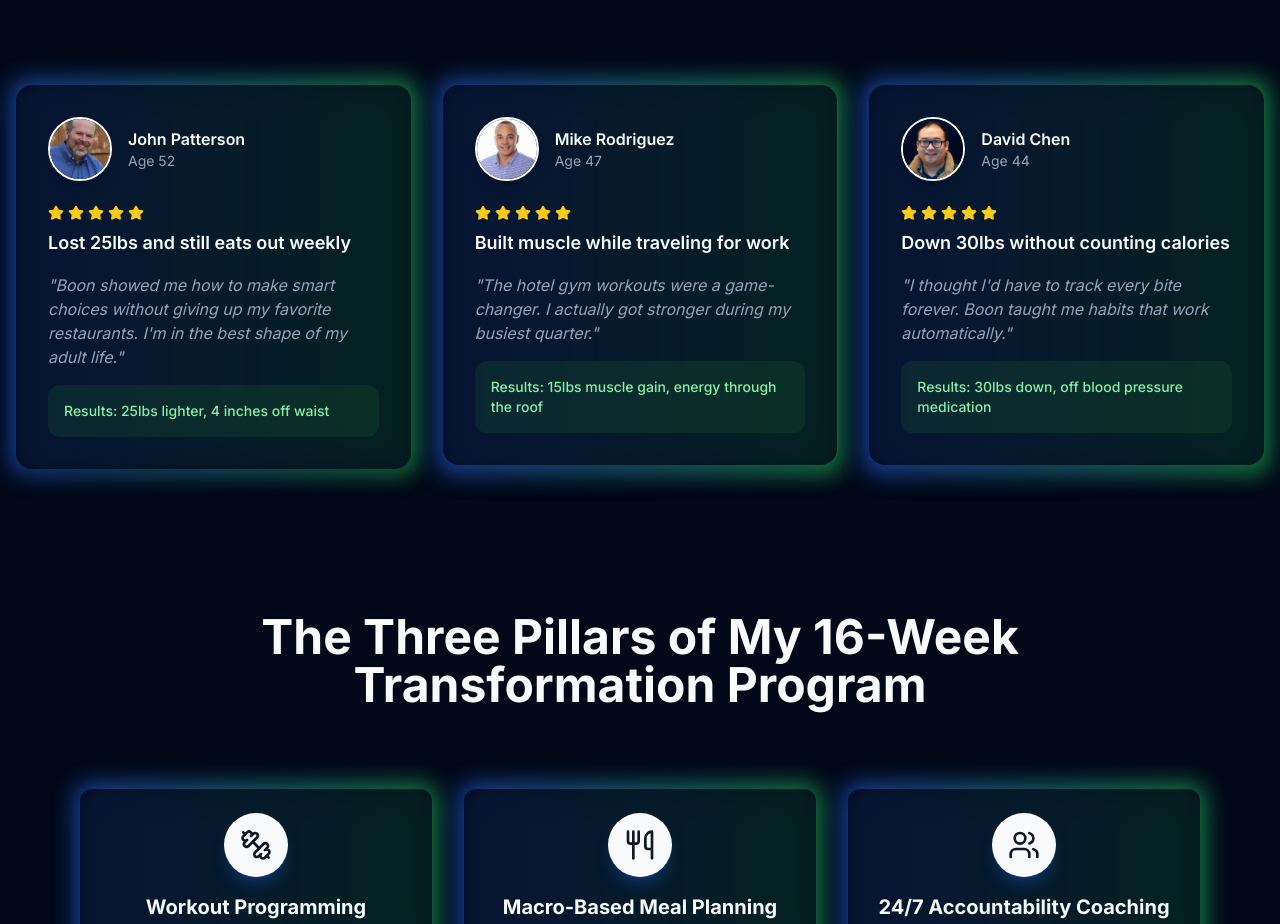
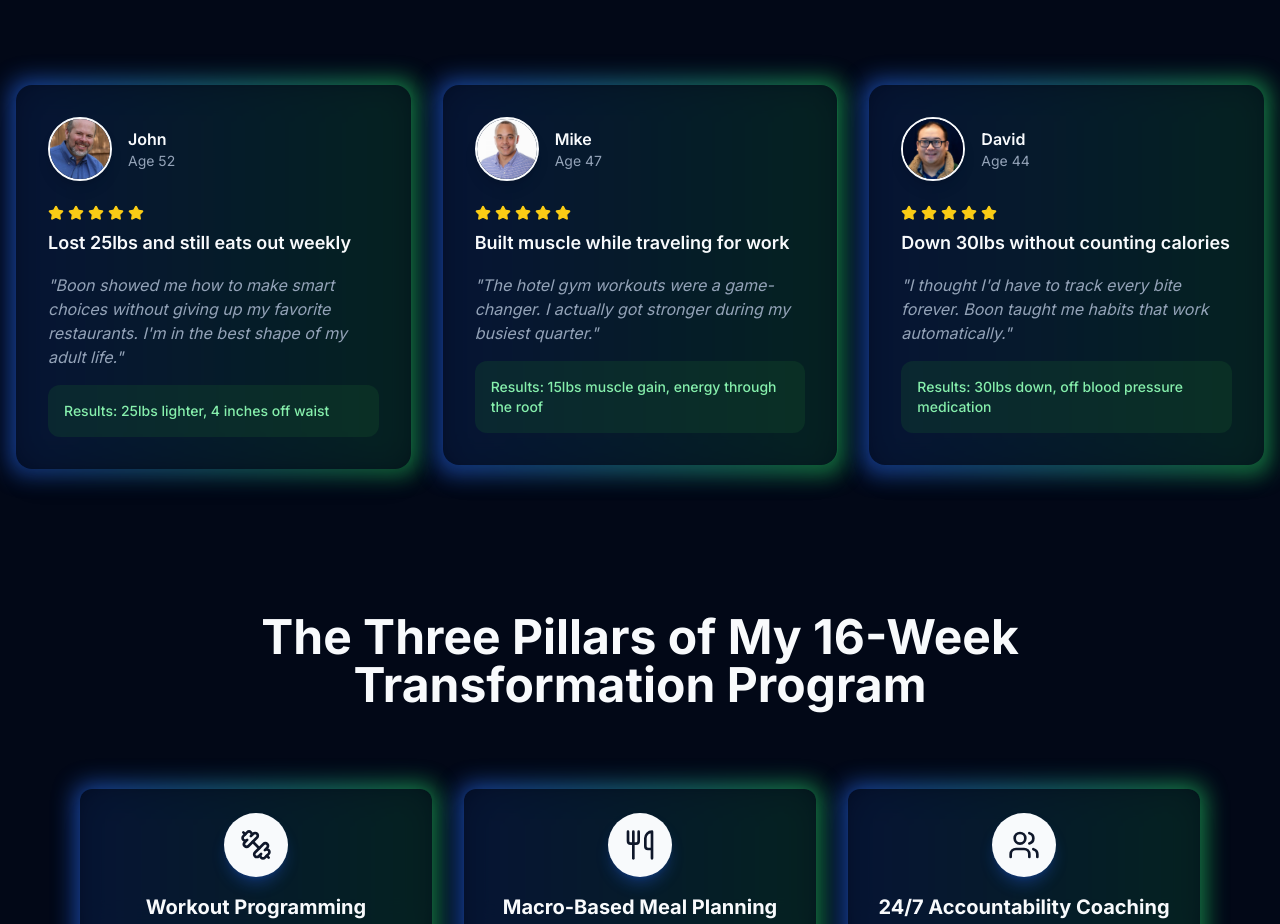
Before and after one commit to sweep-ai/BoonFayWebsite, a React (Vite) app: page / in a window 1280 px wide. Shown: the part 2967-3891 px from the top of the page. Built offline with nearby package versions, Linux system fonts and the light colour scheme.

Commit message:
last name removal

```diff
--- a/src/components/Hero.tsx
+++ b/src/components/Hero.tsx
@@ -4,6 +4,7 @@ import { Calendar, Mail, Star, Award, Users } from 'lucide-react';
 import { Button } from '@/components/ui/button';
 import { Input } from '@/components/ui/input';
 import StrategyCallModal from './StrategyCallModal';
+import { Analytics } from "@vercel/analytics/next"
 
 const Hero = () => {
   const [email, setEmail] = useState('');
--- a/src/components/NewsletterFooter.tsx
+++ b/src/components/NewsletterFooter.tsx
@@ -3,6 +3,7 @@ import { useState } from 'react';
 import { Mail, Send, X } from 'lucide-react';
 import { Button } from '@/components/ui/button';
 import { Input } from '@/components/ui/input';
+import { Analytics } from "@vercel/analytics/next"
 
 const NewsletterFooter = () => {
   const [email, setEmail] = useState('');
--- a/src/components/Process.tsx
+++ b/src/components/Process.tsx
@@ -1,5 +1,6 @@
 
 import { Dumbbell, Utensils, Users } from 'lucide-react';
+import { Analytics } from "@vercel/analytics/next"
 
 const pillars = [
   {
--- a/src/components/Results.tsx
+++ b/src/components/Results.tsx
@@ -4,13 +4,14 @@ import { Star, ArrowRight } from 'lucide-react';
 import { Button } from '@/components/ui/button';
 import StrategyCallModal from './StrategyCallModal';
 import Process from './Process';
+import { Analytics } from "@vercel/analytics/next"
 
 const Results = () => {
   const [showModal, setShowModal] = useState(false);
 
   const testimonials = [
     {
-      name: "John Patterson",
+      name: "John",
       age: 52,
       result: "Lost 25lbs and still eats out weekly",
       quote: "Boon showed me how to make smart choices without giving up my favorite restaurants. I'm in the best shape of my adult life.",
@@ -18,7 +19,7 @@ const Results = () => {
       image: "/Testimonial3.jpeg"
     },
     {
-      name: "Mike Rodriguez",
+      name: "Mike",
       age: 47,
       result: "Built muscle while traveling for work",
       quote: "The hotel gym workouts were a game-changer. I actually got stronger during my busiest quarter.",
@@ -26,7 +27,7 @@ const Results = () => {
         image: "/Testimonial2.jpeg"
       },
     {
-      name: "David Chen",
+      name: "David",
       age: 44,
       result: "Down 30lbs without counting calories",
       quote: "I thought I'd have to track every bite forever. Boon taught me habits that work automatically.",
--- a/src/components/StrategyCallModal.tsx
+++ b/src/components/StrategyCallModal.tsx
@@ -1,6 +1,7 @@
 
 import { X, Calendar, ExternalLink } from 'lucide-react';
 import { Button } from '@/components/ui/button';
+import { Analytics } from "@vercel/analytics/next"
 
 interface StrategyCallModalProps {
   isOpen: boolean;
```
